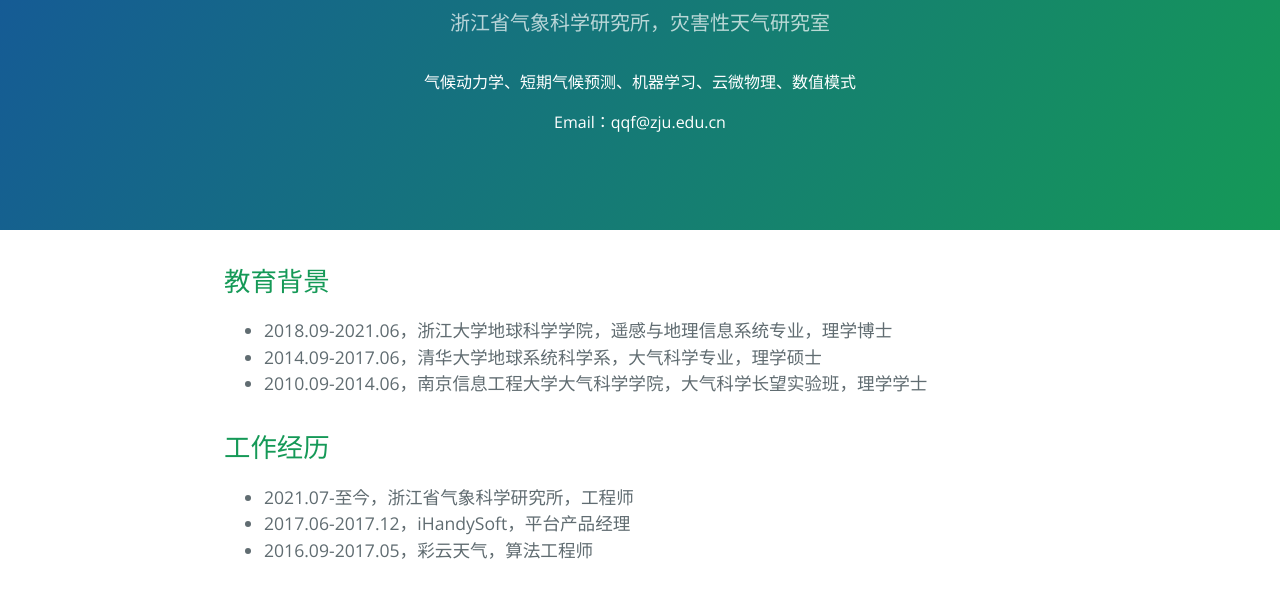
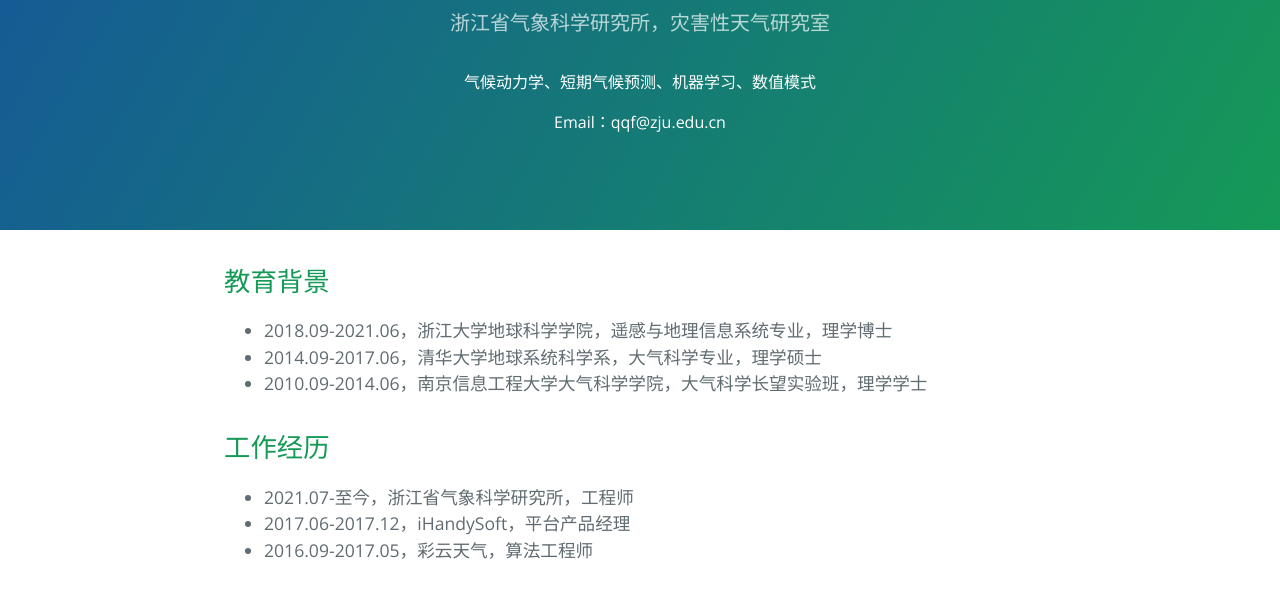
Before and after one commit to QQFRaphael/QQFRaphael.github.io, a website: page index.html in a window 1280 px wide. Shown: the part 167-759 px from the top of the page. Drawn offline with nearby package versions, Linux system fonts and the light colour scheme.

Commit message:
Update index.html

```diff
--- a/index.html
+++ b/index.html
@@ -13,7 +13,7 @@
     <section class="page-header">
       <h1 class="project-name">钱奇峰</h1>
       <h2 class="project-tagline">浙江省气象科学研究所，灾害性天气研究室</h2>
-      <p>气候动力学、短期气候预测、机器学习、云微物理、数值模式</p>
+      <p>气候动力学、短期气候预测、机器学习、数值模式</p>
       <p>Email：qqf@zju.edu.cn</p>
     </section>
 
```
